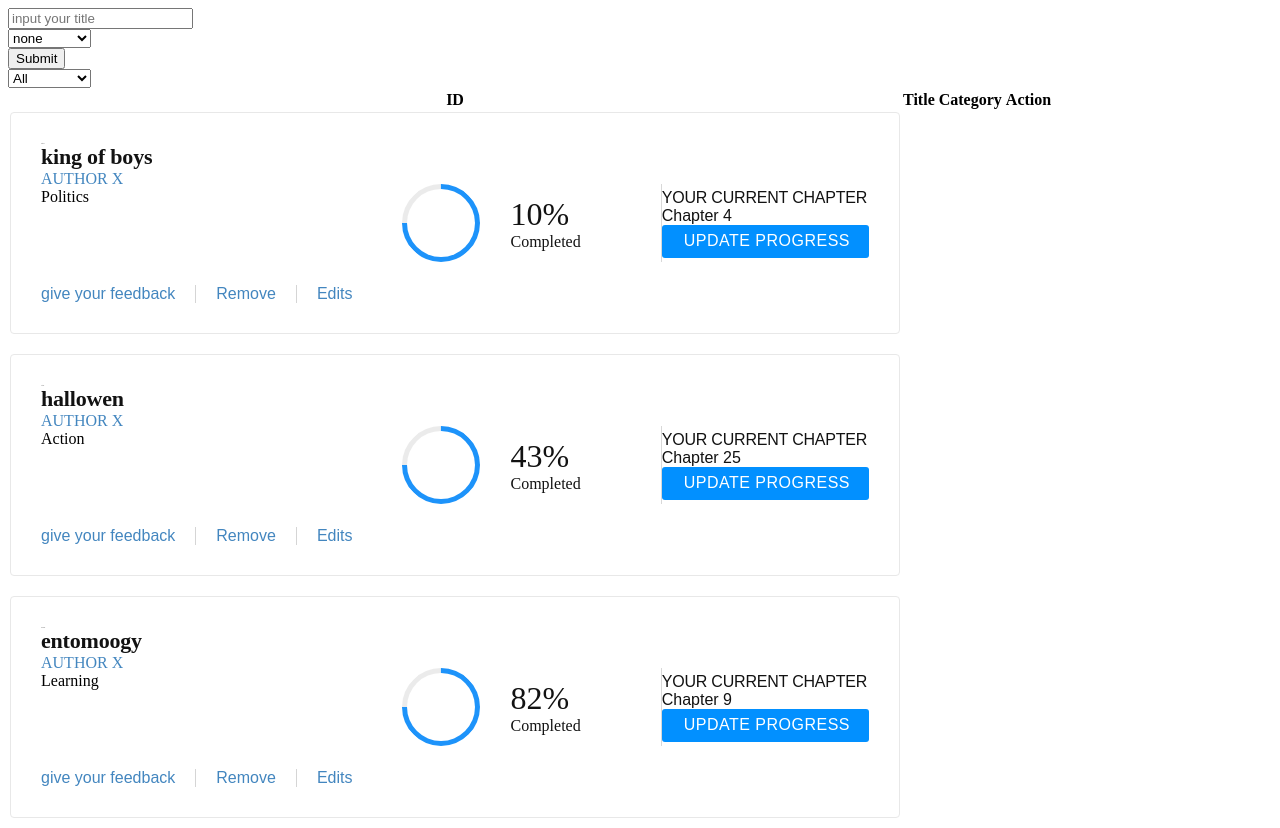
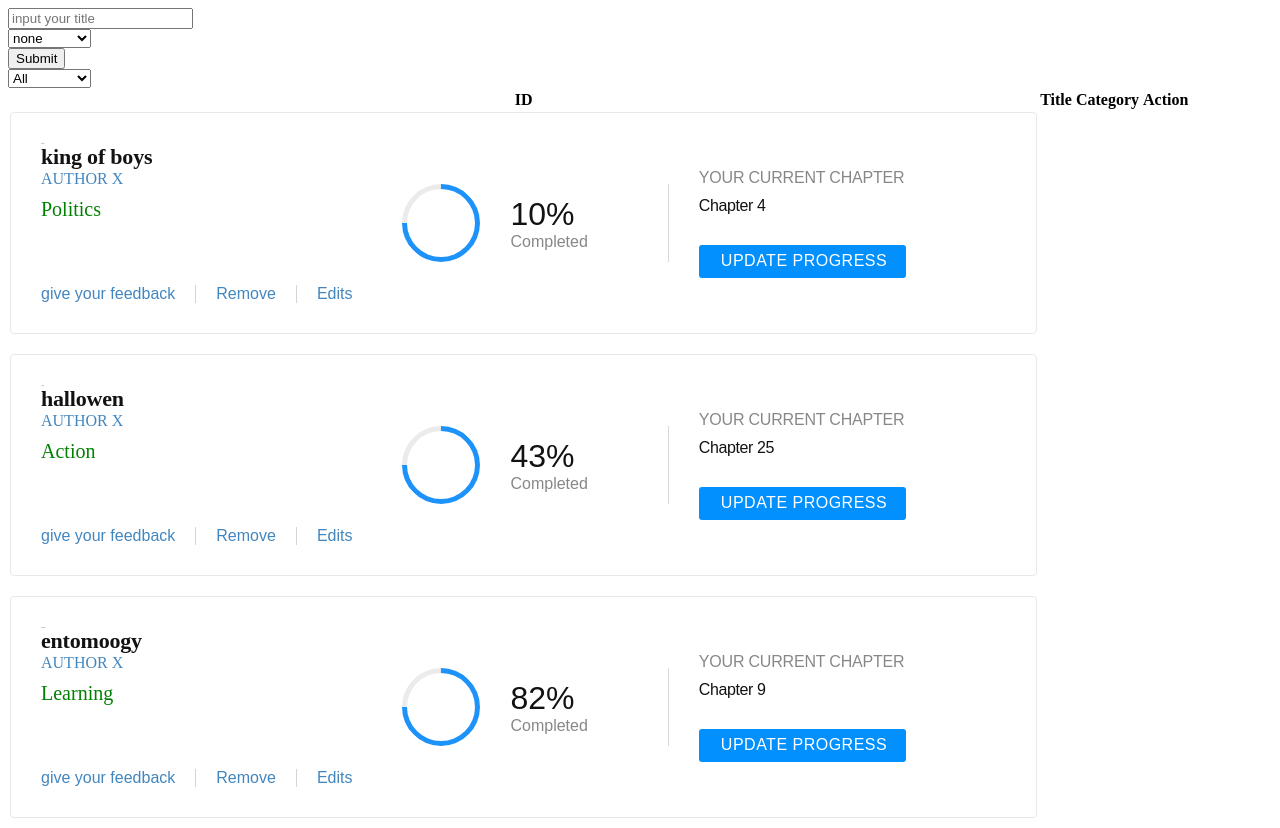
Before and after one commit to wintan1418/read, a React (Create React App) app: page / in a window 1280 px wide. Built offline with nearby package versions, Linux system fonts and the light colour scheme.

Commit message:
finish stylings for book.css

```diff
--- a/src/component/Book.css
+++ b/src/component/Book.css
@@ -124,3 +124,33 @@
 .percent {
   font-size: 32px;
 }
+
+.percent,
+.faded-text {
+  font-family: sans-serif, Montserrat;
+}
+
+.faded-text {
+  opacity: 0.5;
+}
+
+.update {
+  padding-left: 30px;
+  padding-right: 100px;
+}
+
+.update .title {
+  opacity: 0.5;
+  margin-bottom: 10px;
+}
+
+.update .chapter {
+  margin-bottom: 30px;
+  letter-spacing: -0.4px;
+}
+
+.target-category {
+  font-size: 20px;
+  color: green;
+  margin-top: 10px;
+}
```
